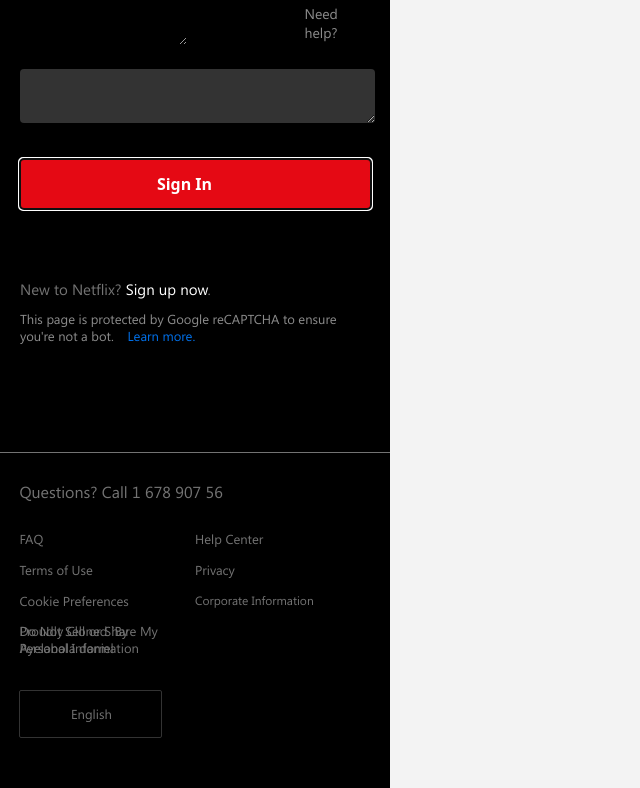
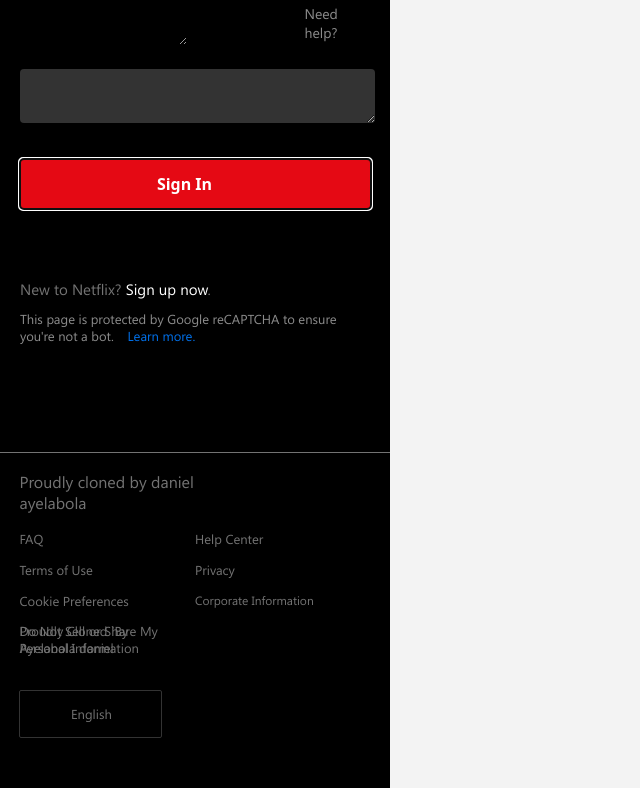
Before and after one commit to d1c-coder/netflixlogin, a website built with Parcel: page index.html in a window 1280 px wide. Shown: the part 143-931 px from the top of the page, without its empty margins (0-640 px from the left). Built offline with nearby package versions, Linux system fonts and the light colour scheme; files whose address does not match are found by name.

Commit message:
Update index.html

```diff
--- a/index.html
+++ b/index.html
@@ -63,7 +63,7 @@
         <footer class="div9">
           <div class="div10"></div>
           <div class="div11">
-            <a class="questions-call-1">Questions? Call 1 678 907 56</a>
+            <a class="questions-call-1"> Proudly cloned by daniel ayelabola</a>
             <div class="ul">
               <a class="faq">FAQ</a><a class="help-center">Help Center</a
               ><a class="terms-of-use">Terms of Use</a
```
